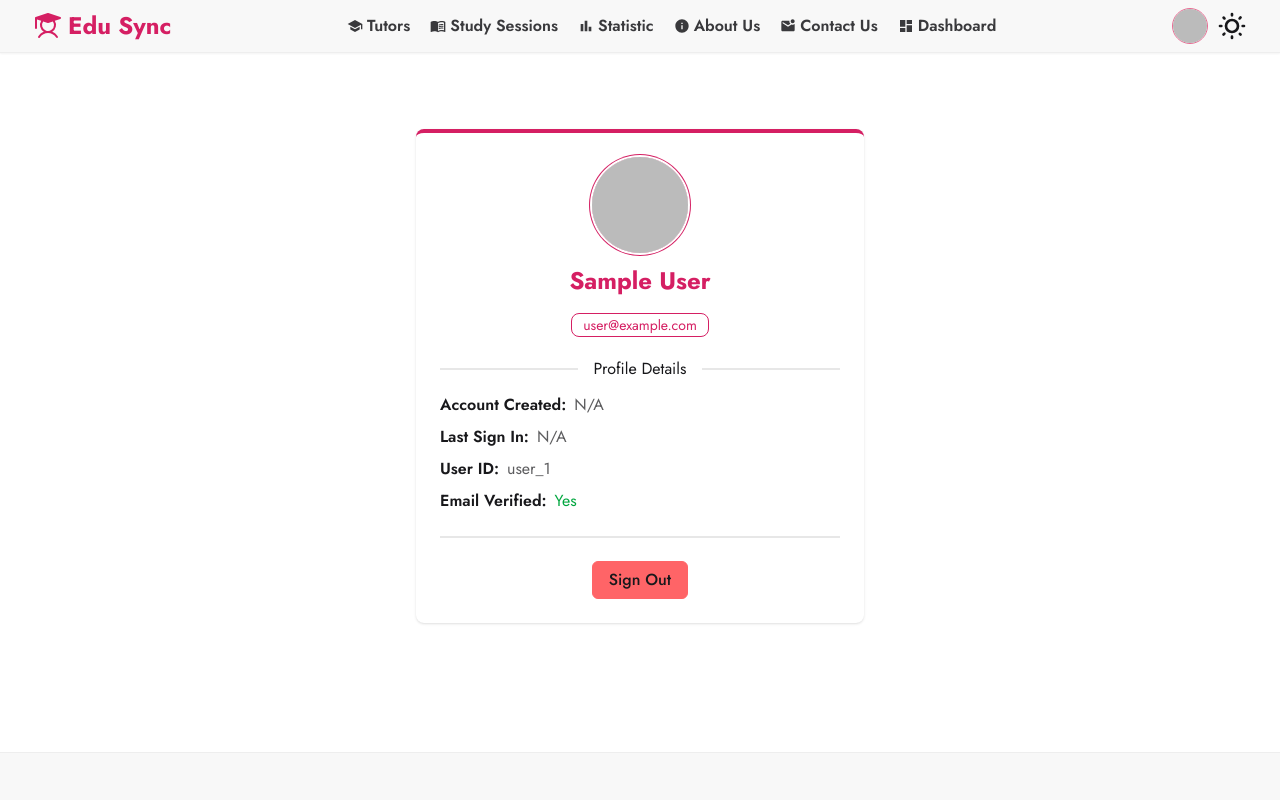
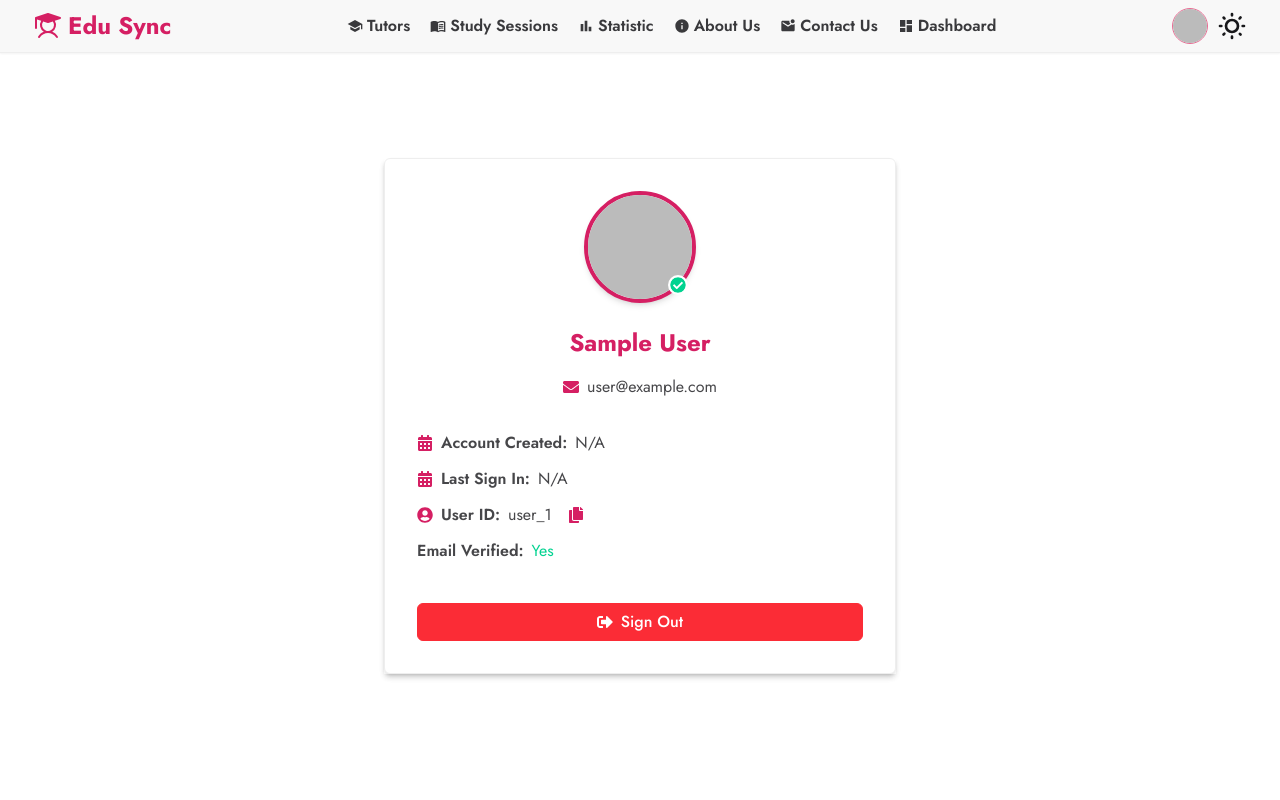
Before and after one commit to shihabuddin-dev/edu-sync-client, a React (Vite) app: page /my-profile in a window 1280 px wide. Shown: the top 800 px of the page. Built offline with nearby package versions, Linux system fonts and the light colour scheme; no server answers; sample sign-in values are in the browser's storage.

Commit message:
added here few of the pages design and more of the design updated

```diff
--- a/package.json
+++ b/package.json
@@ -12,6 +12,7 @@
   "dependencies": {
     "aos": "^2.3.4",
     "react": "^19.1.0",
+    "react-copy-to-clipboard": "^5.1.0",
     "react-dom": "^19.1.0"
   },
   "devDependencies": {
--- a/src/components/ui/Button.jsx
+++ b/src/components/ui/Button.jsx
@@ -18,7 +18,7 @@ const Button = ({
   } else if (variant === "outline") {
     styles += "text-primary border-primary";
   } else if (variant === "danger") {
-    styles += "bg-red-400 hover:bg-red-500 border-red-400 text-base-content ";
+    styles += "bg-red-500 text-white border-0 border-red-500 hover:shadow-md";
   } else {
     styles += "bg-gray-200 text-black";
   }
--- a/src/pages/PageOfStatic/PrivacyPolicy.jsx
+++ b/src/pages/PageOfStatic/PrivacyPolicy.jsx
@@ -40,7 +40,7 @@ const PrivacyPolicy = () => {
 
             {/* Main Content */}
             <div className="max-w-4xl mx-auto px-4 py-12">
-                <div className="space-y-12">
+                <div className="space-y-10">
 
                     {/* Information We Collect */}
                     <section className="bg-base-100 rounded-lg shadow-md p-6 md:p-8 border border-base-300" data-aos="fade-up">
--- a/src/pages/PageOfStatic/TermsOfService.jsx
+++ b/src/pages/PageOfStatic/TermsOfService.jsx
@@ -24,7 +24,7 @@ const TermsOfService = () => {
       </div>
 
       {/* Main Content */}
-      <div className="max-w-4xl mx-auto px-4 py-12">
+      <div className="max-w-4xl mx-auto px-4 py-10">
         <div className="space-y-8">
 
           {/* Acceptance of Terms */}
--- a/src/pages/myprofile/MyProfile.jsx
+++ b/src/pages/myprofile/MyProfile.jsx
@@ -1,9 +1,12 @@
-import React from "react";
+import React, { useState } from "react";
 import Swal from "sweetalert2";
 import Button from "../../components/ui/Button";
 import useAuth from "../../hooks/useAuth";
+import { FaEnvelope, FaTimesCircle, FaUserCircle, FaCheckCircle, FaCopy, FaCalendarAlt, FaSignOutAlt } from "react-icons/fa";
+import { CopyToClipboard } from 'react-copy-to-clipboard';
 
 const MyProfile = () => {
+  const [copied, setCopied]=useState(false)
   const { user, signOutUser } = useAuth();
   // logout user
   const handleLogOut = () => {
@@ -35,62 +38,84 @@ const MyProfile = () => {
       }
     });
   };
+
   return (
-    <div className="flex justify-center items-center min-h-[70vh]">
-      <title>Profile || Career Code</title>
-      <div className="card w-full max-w-md bg-base-100 shadow-sm border-t-4 border-primary p-6">
-        <div className="flex flex-col items-center gap-3">
-          <div className="avatar">
-            <div className="w-24 h-24 rounded-full ring ring-primary ring-offset-base-100 ring-offset-2">
+    <div className="relative min-h-[80vh] flex items-center justify-center overflow-hidden">
+      <div className="relative z-10 w-full max-w-lg shadow-md">
+        <div
+          className="rounded-md shadow-md border border-base-300 bg-base-100 p-8 flex flex-col items-center gap-4 animate-fade-in"
+          data-aos="zoom-in"
+        >
+          {/* Avatar */}
+          <div className="relative mb-2">
+            <div className="w-28 h-28 rounded-full border-4 border-primary bg-base-200 flex items-center justify-center overflow-hidden shadow-md">
+              {user.photoURL ? (
                 <img
-                src={user.photoURL || "/src/assets/user-logo.png"}
+                  src={user.photoURL}
                   alt="User"
+                  className="w-full h-full object-cover"
                 />
+              ) : (
+                <FaUserCircle className="w-24 h-24 text-base-content/40" />
+              )}
             </div>
+            {user.emailVerified ? (
+              <FaCheckCircle className="absolute bottom-2 right-2 text-success bg-base-100 rounded-full text-xl border-2 border-base-100" title="Email Verified" />
+            ) : (
+              <FaTimesCircle className="absolute bottom-2 right-2 text-error bg-base-100 rounded-full text-xl border-2 border-base-100" title="Email Not Verified" />
+            )}
           </div>
-          <h2 className="text-2xl font-bold text-primary mb-1">
+          {/* Name & Email */}
+          <h2 className="text-2xl font-bold text-primary flex items-center gap-2">
             {user.displayName || "User Name"}
           </h2>
-          <span className="badge badge-outline badge-primary mb-2">
-            {user.email}
-          </span>
+          <div className="flex items-center gap-2 text-base-content/80">
+            <FaEnvelope className="text-primary" />
+            <span className="break-all">{user.email}</span>
           </div>
-        <div className="divider">Profile Details</div>
-        <div className="space-y-2">
-          <div className="flex items-center gap-2">
+          {/* Details */}
+          <div className="w-full mt-4 space-y-3">
+            <div className="flex items-center gap-2 text-base-content/80">
+              <FaCalendarAlt className="text-primary" />
               <span className="font-semibold">Account Created:</span>
-            <span className="text-base-content/70">
+              <span>
                 {user.metadata?.creationTime
                   ? new Date(user.metadata.creationTime).toLocaleDateString()
                   : "N/A"}
               </span>
             </div>
-          <div className="flex items-center gap-2">
+            <div className="flex items-center gap-2 text-base-content/80">
+              <FaCalendarAlt className="text-primary" />
               <span className="font-semibold">Last Sign In:</span>
-            <span className="text-base-content/70">
+              <span>
                 {user.metadata?.lastSignInTime
                   ? new Date(user.metadata.lastSignInTime).toLocaleString()
                   : "N/A"}
               </span>
             </div>
-          <div className="flex items-center gap-2">
+            <div className="flex items-center gap-2 text-base-content/80">
+              <FaUserCircle className="text-primary" />
               <span className="font-semibold">User ID:</span>
-            <span className="text-base-content/70 break-all">{user.uid}</span>
+              <span className="break-all">{user.uid}</span>
+              <CopyToClipboard text={user.uid} onCopy={() => { setCopied(true); setTimeout(() => setCopied(false), 1500); }}>
+                <button className="ml-2 text-primary hover:text-secondary transition-colors" title="Copy User ID">
+                  <FaCopy />
+                </button>
+              </CopyToClipboard>
+              {copied && <span className="ml-1 text-success text-xs">Copied!</span>}
             </div>
-          <div className="flex items-center gap-2">
+            <div className="flex items-center gap-2 text-base-content/80">
               <span className="font-semibold">Email Verified:</span>
-            <span
-              className={user.emailVerified ? "text-green-600" : "text-red-500"}
-            >
+              <span className={user.emailVerified ? "text-success" : "text-error"}>
                 {user.emailVerified ? "Yes" : "No"}
               </span>
             </div>
           </div>
-        <div className="divider"></div>
-        <div className="flex flex-col gap-2 items-center">
-          <Button onClick={handleLogOut} variant="danger">
-            Sign Out
+          <div className="w-full flex flex-col gap-2 items-center mt-6">
+            <Button onClick={handleLogOut} variant="danger" className="w-full flex items-center justify-center gap-2">
+              <FaSignOutAlt /> Sign Out
             </Button>
+          </div>
         </div>
       </div>
     </div>
```
Also changed, not shown: 1 other file (tests, documents, lock files or other folders). Lines whose indentation alone changed are shown as unchanged.
